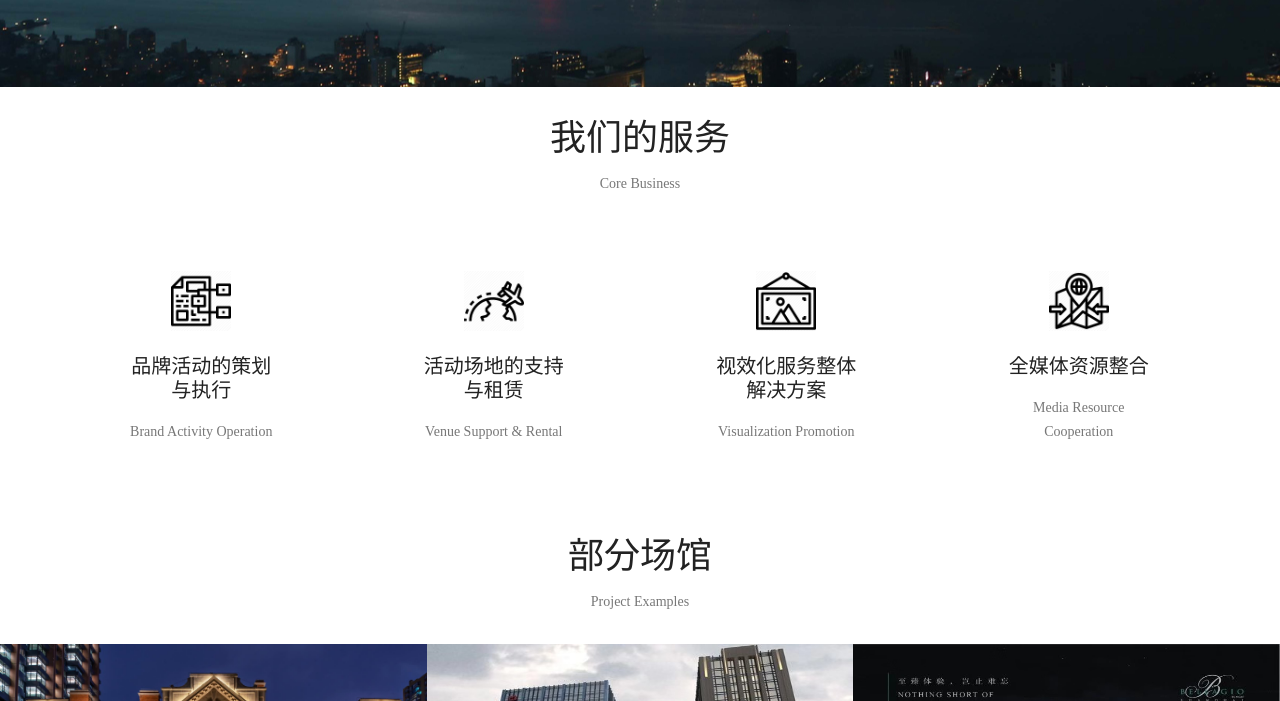
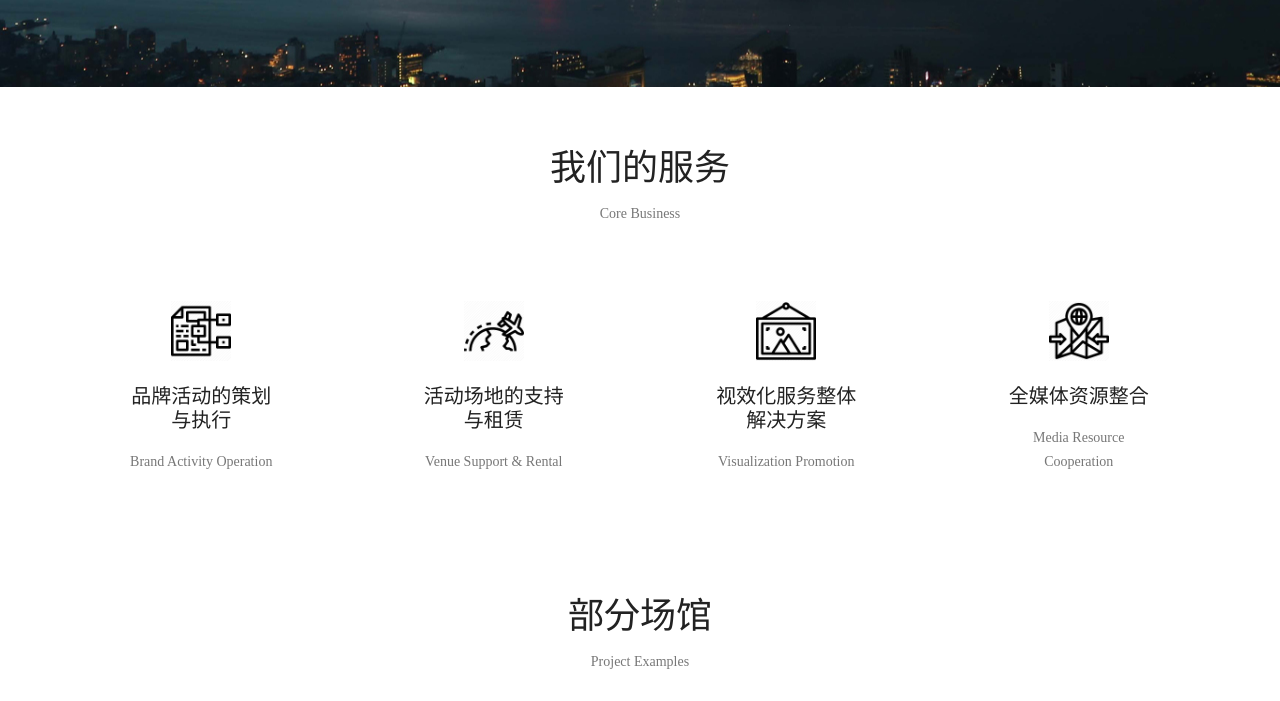
Before and after one commit to LordOfTeam/enpi-web, a plain HTML site: page index.html in a window 1280 px wide. Shown: the part 713-1414 px from the top of the page. Drawn offline with Linux system fonts and the light colour scheme.

Commit message:
some adjust

```diff
--- a/css/style.css
+++ b/css/style.css
@@ -87,11 +87,11 @@ button:focus {
 
 .p_120 {
   /*padding-top: 120px;*/
-  /*padding-top: 60px;*/
-  padding-top: 30px;
+  padding-top: 60px;
+  /*padding-top: 30px;*/
   /*padding-bottom: 120px;*/
-  /*padding-bottom: 60px;*/
-  padding-bottom: 30px;
+  padding-bottom: 60px;
+  /*padding-bottom: 30px;*/
 }
 
 .pad_top {
```
Also changed, not shown: contact.html (+1 -1 lines).
